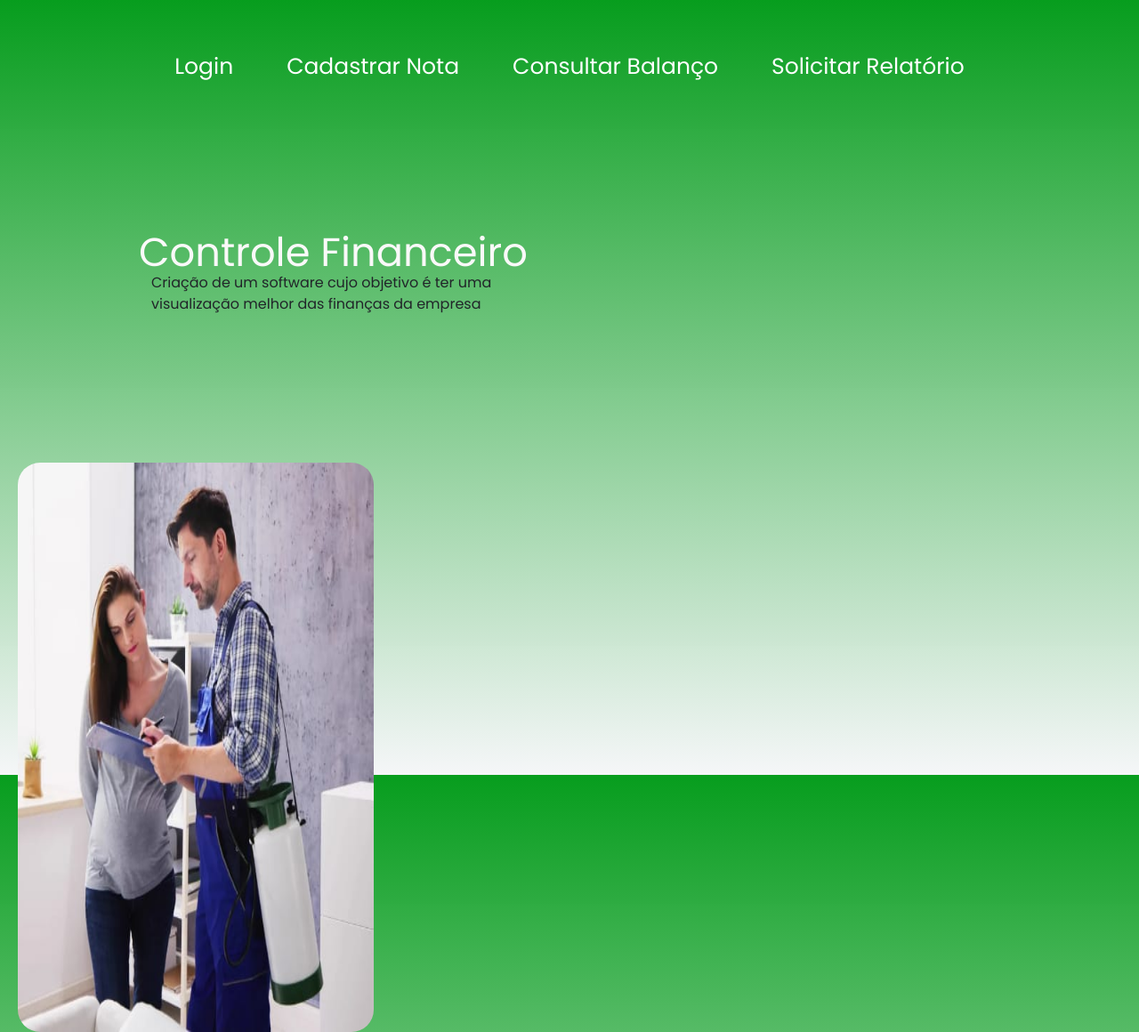
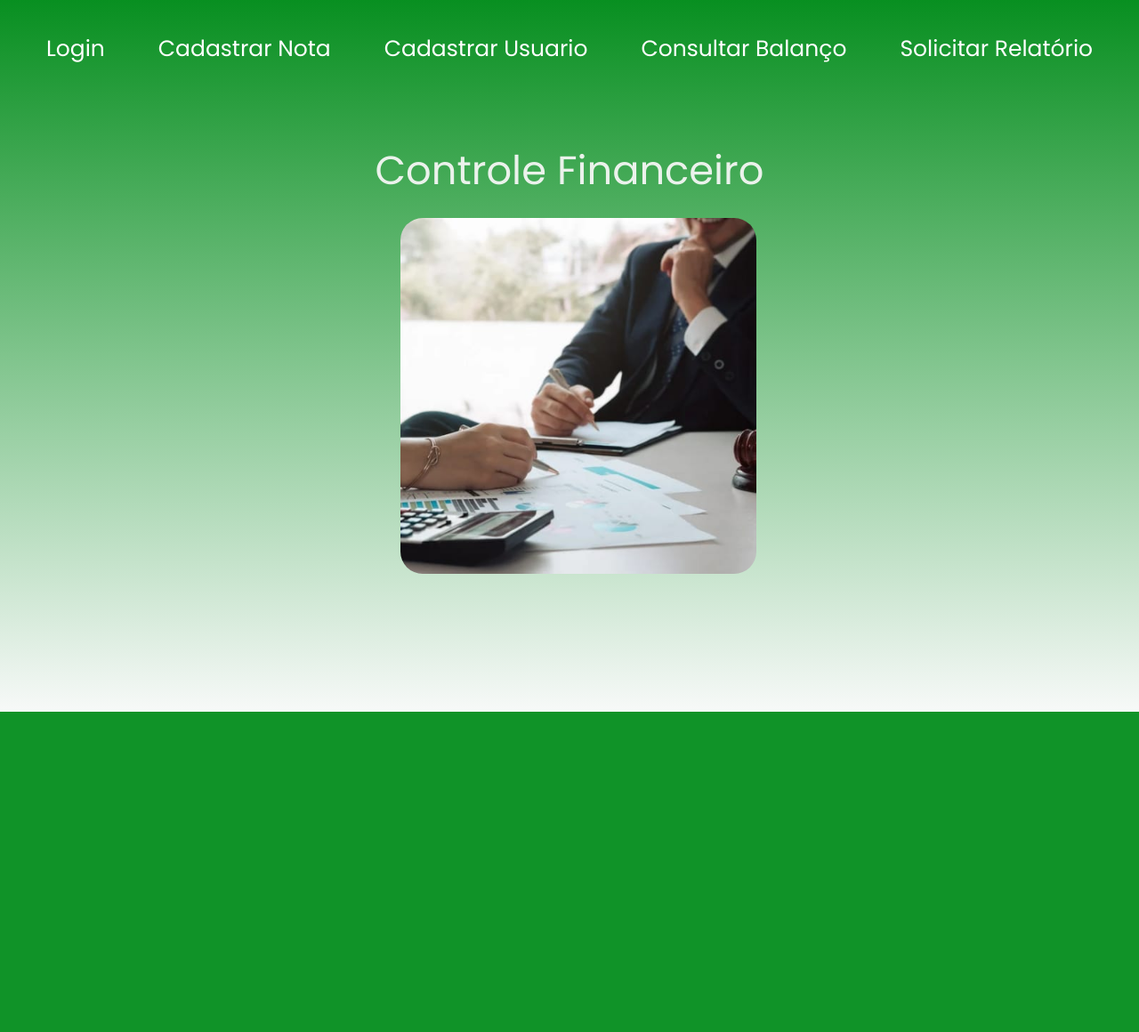
Before and after one commit to wagnersol/controleFinanceiro, a Flask app: page / in a window 1280 px wide. Shown: the whole page at 89% size. After the commit the page ends 800 px from the top, so only its background shows below. Run offline with Flask 3, Linux system fonts and the light colour scheme.

Commit message:
ajustando login,home,consultar_balanço,cadastro_usuario,cadastro_nota

```diff
--- a/main.py
+++ b/main.py
@@ -16,21 +16,21 @@ def favicon():
 def hello_world():
     return render_template("home.html")
 
-@app.route("/cadastro")
-def cadastro():
-    return render_template("cadastro.html")
+@app.route("/cadastro_usuario")
+def cadastro_usuario():
+    return render_template("cadastro_usuario.html")
 
 
-@app.route("/cadastro_remedio")
-def cadastrar_medicamentos():
-    if not session.get('nome'):
-        return redirect(url_for('cadastro'))
-    return render_template("cadastro_remedio.html")
+@app.route("/cadastro_nota")
+def cadastrar_nota():
+    # if not session.get('nome'):
+    #    return redirect(url_for('cadastro_usuario'))
+    return render_template("cadastro_nota.html")
 
 @app.route("/consulta")
 def consulta_de_medicamentos():
     if not session.get('nome'):
-        return redirect(url_for('cadastro'))
+        return redirect(url_for('cadastro_usuarios'))
     return render_template("consulta_medicamento.html")
 
 @app.route("/sobre")
@@ -41,8 +41,8 @@ def sobre():
 def login():
     return render_template("login.html")
 
-@app.route("/busca_remedio_base", methods=["POST"])
-def busca_remedio_base():
+@app.route("/busca_notas_ficais", methods=["POST"])
+def busca_notas_ficais():
     json_request = request.json
     print(json_request, json_request["nome_remedio"])
     nome_remedio = json_request["nome_remedio"]
@@ -62,7 +62,6 @@ def busca_remedio_base():
 def submit():
     nome = request.form['nome']
     email = request.form['email']
-    telefone = request.form['telefone']
     senha = request.form['senha']
 
     # conecta com SQLite.
@@ -71,7 +70,7 @@ def submit():
 
     # Inserir dados na tabela SQLite.
     cursor.execute('''INSERT INTO usuario (nome, email, telefone, senha)
-                      VALUES (?, ?, ?, ?)''', (nome, email, telefone, senha))
+                      VALUES (?, ?, ?, ?)''', (nome, email, senha))
 
 # Commit e fechar conexão
     conn.commit()
@@ -128,7 +127,7 @@ def submit_login():
         session['secret_key'] = 'chave_acesso'
         return redirect(url_for('consulta_de_medicamentos'))
     else:
-        return redirect(url_for('cadastro'))
+        return redirect(url_for('cadastro_usuario'))
 
 if __name__=="__main__":
     app.secret_key = 'chave_acesso'
--- a/static/css/home.css
+++ b/static/css/home.css
@@ -5,25 +5,26 @@
     margin: 0;
     box-sizing: border-box;
     font-family: "Poppins", sans-serif;
+
 }
 
 
 body{
-    background-image: linear-gradient(0deg, rgba(245, 246, 248, 0.975), rgba(4, 156, 27, 0.988));
+    background-image: linear-gradient(0deg, rgba(247, 249, 248, 0.988), rgba(3, 141, 28, 0.979));
     background-position: center;
     background-size: cover;
     align-items: center;
-    justify-content: center;
-    padding: 20px;
+    justify-content: space-between;
+    padding:0;
     min-height: 100vh;
     text-align: center;
+    margin:0;
 
 }
 
 header,h1{
     width:100%;
     margin: 0;
-    color: wheat;
     padding: 15vh 0;
     font-size: 50%;
     line-height: 30px;  /*diminiu o espaçamento entre o nome cadastro*/
@@ -31,62 +32,48 @@ header,h1{
 
 }
 
+
+
 .divisao-titulo {
     margin: 0px;
-    height: 2vi;
+    margin-top: 48px;
+    margin-right: 40px;
     width: 100%;
-    left: 2vh;
-    position: relative;
+    text-align: center;
+    align-items: center;
+    margin-bottom: 20px;
+    justify-content: space-between;
+}
+
+.titulo-home{
+    color:#faf9f9eb;
+    font-size: 3.5vi;
+    margin:0;
+
 }
 
 .container__imagem {
     display: flex;
-    justify-content: flex-end;
-
-
-    max-height: 150px;
-    display: inline-block;
-
-
+    justify-content: center;
+    align-items: center;
 }
 
 div,img{
     border-radius: 25px;
 }
 
-
-.titulo-home{
-    color:#faf9f9;
-    font-size: 3.5vi;
-    padding: 120px;
-
-}
-
-.paragrafo{
-    font-family: Arial, Helvetica, sans-serif;
-    padding: 150px;
-
-}
-
 .vetorPessoas{
-   height: 80vh;
-   right: 7vw;
+   height: auto;
+   max-width: 400px;
+   margin-left: 20px; /* Espaço entre o texto e a imagem */
    bottom: 8vh;
 
 }
 
-/*footer {
-    background-color: #333;
-    padding: 10px;
-    position: relative;
-    bottom: 0;
-    width: 100%;
-}
-*/
 
 @media (max-width:768px) {
     .container__imagem {
         display: flex;
         justify-content: flex-end;
-        margin: 200px 0 0;
+
 }}
--- a/templates/cadastrar_nota.html
+++ b/templates/cadastro_nota.html
@@ -4,7 +4,7 @@
   <meta charset="UTF-8">
   <meta name="viewport" content="width=device-width, initial-scale=1.0">
   <title>Cadastrar Nota</title>
-  <link rel="stylesheet" href="/static/css/cadastrar_nota.css">
+  <link rel="stylesheet" href="/static/css/cadastro_nota.css">
   <link rel="stylesheet" href="/static/css/componentes/cabecalho.css">
 </head>
 <body>
@@ -17,6 +17,7 @@
         <div class="menu-links">
           <a class="cabecalho__menu__link" href="login">Login</a>
           <a class="cabecalho__menu__link" href="cadastro_nota">Cadastrar Nota</a>
+          <a class="cabecalho__menu__link" href="cadastro_usuario">Cadastrar Usuario</a>
           <a class="cabecalho__menu__link" href="consultar balanço">Consultar Balanço</a>
           <a class="cabecalho__menu__link" href="solicitar relatório">Solicitar Relatório </a>
         </div>
--- a/templates/consultar_balanco.html
+++ b/templates/consultar_balanco.html
@@ -5,7 +5,7 @@
     <meta http-equiv="X-UA-Compatible" content="IE=edge" />
     <meta name="viewport" content="width=device-width, initial-scale=1.0" />
     <title>Formulário de Remédio</title>
-    <link rel="stylesheet" href="/static/css/cadastro_remedio.css" />
+    <link rel="stylesheet" href="/static/css/consultar_balanco.css" />
     <link rel="stylesheet" href="/static/css/componentes/cabecalho.css">
     <script defer src="app.js"></script>
   </head>
@@ -18,7 +18,8 @@
           </button>
           <div class="menu-links">
             <a class="cabecalho__menu__link" href="login">Login</a>
-                <a class="cabecalho__menu__link" href="cadastrar_nota">Cadastrar Nota</a>
+                <a class="cabecalho__menu__link" href="cadastro_nota">Cadastrar Nota</a>
+                <a class="cabecalho__menu__link" href="cadastro_usuario">Cadastrar Usuario</a>
                 <a class="cabecalho__menu__link" href="consultar balanço">Consultar Balanço</a>
                 <a class="cabecalho__menu__link" href="solicitar relatório">Solicitar Relatório </a>
           </div>
--- a/templates/home.html
+++ b/templates/home.html
@@ -20,25 +20,21 @@
             </button>
             <div class="menu-links">
                 <a class="cabecalho__menu__link" href="login">Login</a>
-                <a class="cabecalho__menu__link" href="cadastrar_nota">Cadastrar Nota</a>
+                <a class="cabecalho__menu__link" href="cadastro_nota">Cadastrar Nota</a>
+                <a class="cabecalho__menu__link" href="cadastro_usuario">Cadastrar Usuario</a>
                 <a class="cabecalho__menu__link" href="consultar balanço">Consultar Balanço</a>
                 <a class="cabecalho__menu__link" href="solicitar relatório">Solicitar Relatório </a>
             </div>
         </nav>
     </header>
      <main>
+
         <div class="divisao-titulo">
-            <p class="titulo-home">Controle Financeiro </p>
-        </div>
-
-        <div class="paragrafo">
-        <p>Criação de um software cujo objetivo é ter uma<br>
-           visualização melhor das finanças da empresa
-        </p>
+            <p class="titulo-home">Controle Financeiro</p>
         </div>
 
         <div class="container__imagem">
-            <img class="vetorPessoas" src="/static/img/WhatsApp Image 2024-10-04 at 22.50.01.jpeg" alt="pessoas" style="z-index:-5" width="400px">
+            <img class="vetorPessoas" src="/static/img/WhatsApp Image 2024-10-04 at 22.50.01 (3).jpeg" alt="pessoas">
         </div>
     </main>
 
--- a/templates/login.html
+++ b/templates/login.html
@@ -16,7 +16,8 @@
             </button>
             <div class="menu-links">
                 <a class="cabecalho__menu__link" href="login">Login</a>
-                <a class="cabecalho__menu__link" href="cadastrar_nota">Cadastrar Nota</a>
+                <a class="cabecalho__menu__link" href="cadastro_nota">Cadastrar Nota</a>
+                <a class="cabecalho__menu__link" href="cadastro_usuario">Cadastrar Usuario</a>
                 <a class="cabecalho__menu__link" href="consultar balanço">Consultar Balanço</a>
                 <a class="cabecalho__menu__link" href="solicitar relatório">Solicitar Relatório </a>
 
@@ -52,7 +53,7 @@
     </div>
 
     <div class="container__imagem">
-        <img class="vetorPessoas" src="/static/img/Picture1-5.png" alt="pessoas" style="z-index:-5" width="450px">
+        <img class="vetorPessoas" src="/static/img/Sem título.jpg" alt="pessoas" style="width:480px; height:auto;">
 
     </div>
 
```
Also changed, not shown: static/css/login.css (+6 -4 lines), templates/cadastro_usuario.html (renamed from templates/solicitar_relatorio.html, +3 -8 lines), banco_de_dados.db (added), static/css/cadastro_nota.css (renamed from static/css/cadastrar_nota.css), static/css/cadastro_usuario.css (renamed from static/css/solicitar_relatorio.css), static/img/Sem título.jpg (added).
